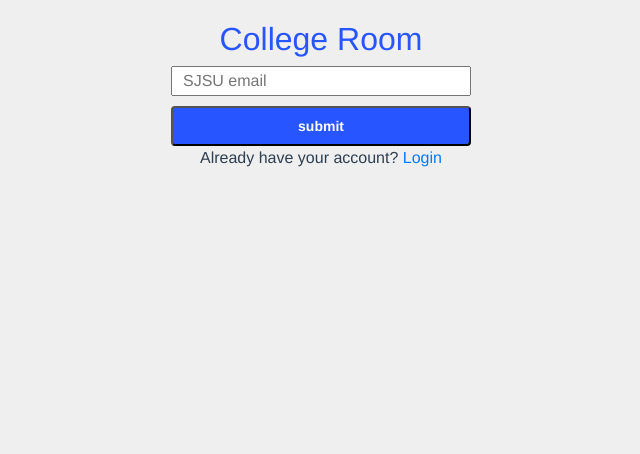
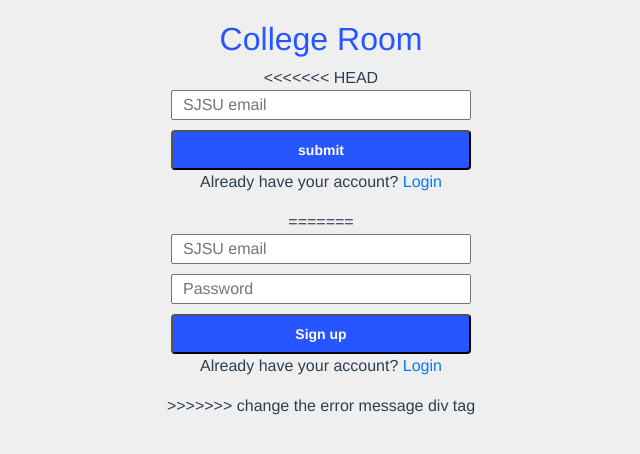
Before and after one commit to ryopark/cs160-project, a Vue app: page /signup in a window 1280 px wide. Shown: the top 454 px of the page, without its empty margins (319-959 px from the left). Built offline with nearby package versions, Linux system fonts and the light colour scheme; no server answers.

Commit message:
change the error message div tag

```diff
--- a/src/views/Signup.vue
+++ b/src/views/Signup.vue
@@ -1,6 +1,7 @@
 <template>
   <div class="signup">
     <h2 class="title">College Room</h2>
+<<<<<<< HEAD
     <div v-if="sentEmail">Thank you for Singing up! we just sent you a verification email!</div>
     <template v-else>
       <AuthenticationForm @submit="signUp" />
@@ -9,6 +10,19 @@
         <router-link to="/login">Login</router-link>
       </p>
     </template>
+=======
+    <div class="signUpForm">
+      <input v-model="email" type="text" placeholder="SJSU email" data-email />
+      <input v-model="password" type="password" placeholder="Password" data-password />
+      <button @click="signUp">Sign up</button>
+      <div v-if="errorMessage">{{ errorMessage }}</div>
+    </div>
+    <div v-if="errorMessage" class="errorMessage">{{ errorMessage }}</div>
+    <p>
+      Already have your account?
+      <router-link to="/login">Login</router-link>
+    </p>
+>>>>>>> change the error message div tag
   </div>
 </template>
 
```
